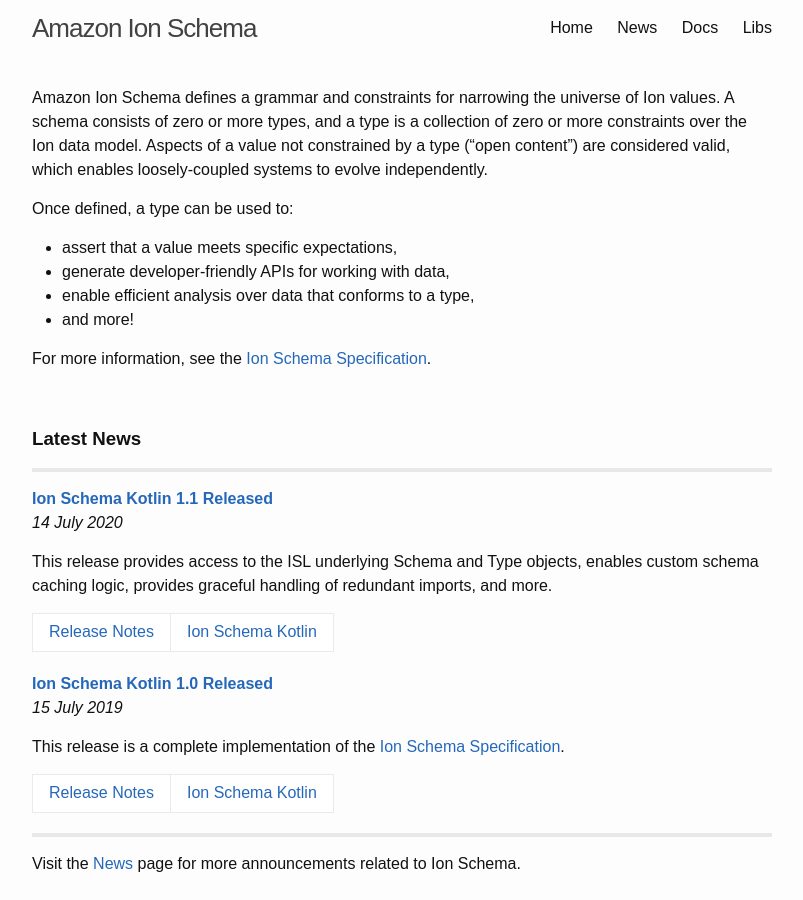
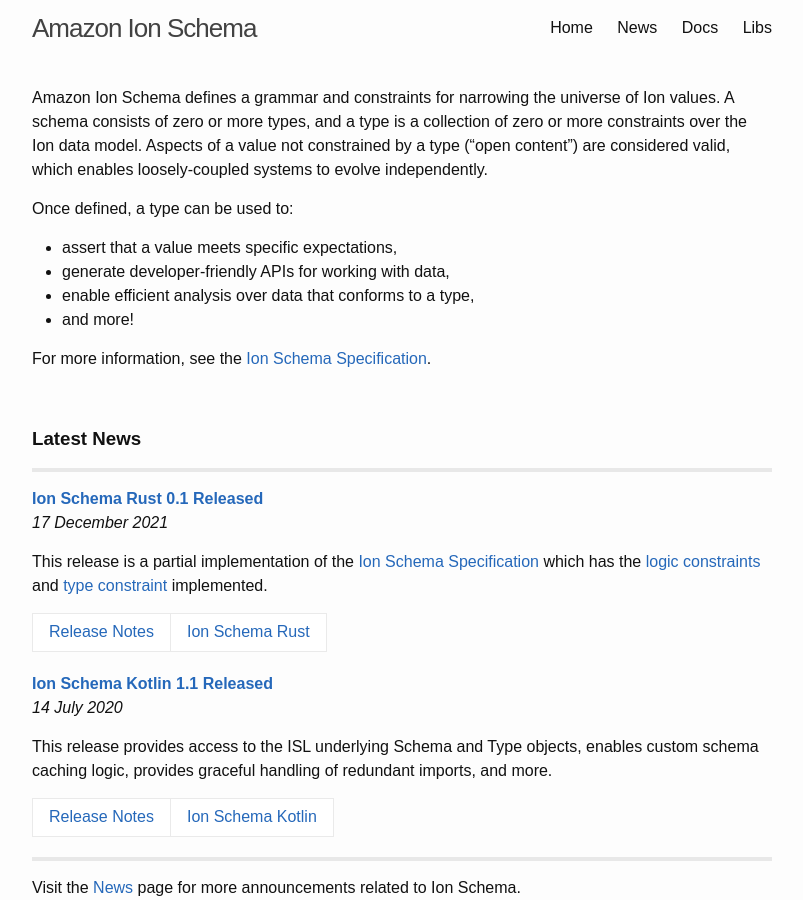
Before and after one commit to amazon-ion/ion-schema, a Jekyll site: the page built from index.md, in a window 1280 px wide and 900 px high. Shown: the whole window, without its empty margins (238-1041 px from the left). Built offline with Jekyll 4.4.1, drawn with Linux system fonts in a browser that asks for light colours.

Commit message:
adds news item for ion-schema-rust v0.1.0 (#61)

```diff
--- /dev/null
+++ b/_posts/2021-12-17-ion-schema-rust-0_1_0-released.md
@@ -0,0 +1,11 @@
+---
+layout: news_item
+title: "Ion Schema Rust 0.1 Released"
+date: 2021-12-17
+categories: news
+---
+This release is a partial implementation of the [Ion Schema Specification](https://amzn.github.io/ion-schema/docs/spec
+.html) which has the [logic constraints](https://amzn.github.io/ion-schema/docs/spec.html#logic-constraints) and
+ [type constraint](https://amzn.github.io/ion-schema/docs/spec.html#type) implemented.
+
+| [Release Notes](https://github.com/amzn/ion-schema-rust/releases/tag/v0.1.0) | [Ion Schema Rust](https://github.com/amzn/ion-schema-rust) |
```
Also changed, not shown: libs.md (+1 -0 lines).
